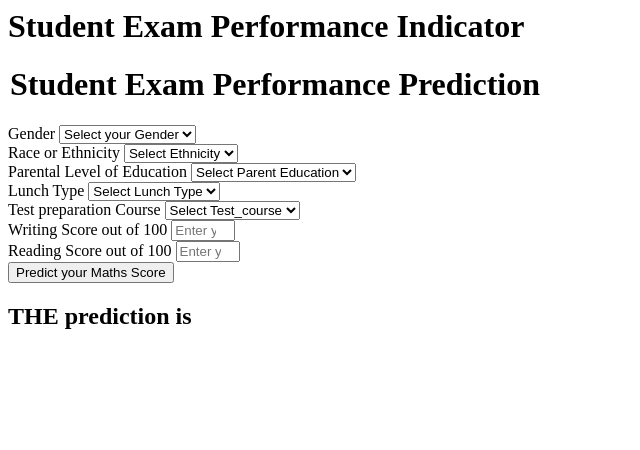
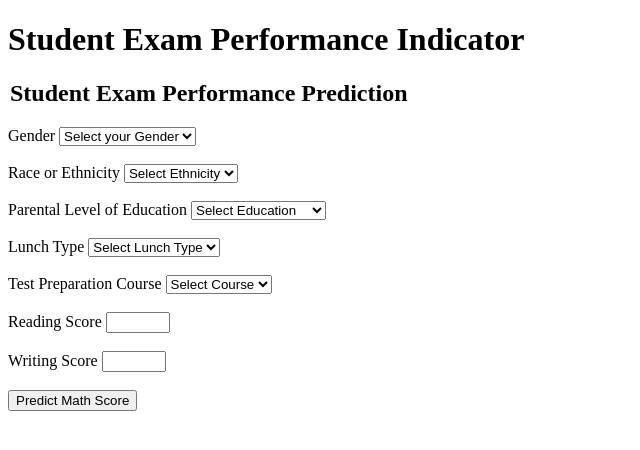
Before and after one commit to Rahuljha-cell/ML-Projects, a Flask app: page /predictdata in a window 1280 px wide. Shown: the top 450 px of the page, without its empty margins (0-640 px from the left). Run offline with Flask 3, Linux system fonts and the light colour scheme.

Commit message:
Fixed predict mapping and updated HTML templates

```diff
--- a/app.py
+++ b/app.py
@@ -4,37 +4,38 @@
 
 from sklearn.preprocessing import StandardScaler
 from src.pipeline.predict_pipeline import CustomData, PredictPipeline
-application=Flask(__name__)
 
-app=application
+application = Flask(__name__)
+app = application
 
-##Route for a home page
-
+# Route for home page
 @app.route('/')
 def index():
     return render_template('index.html')
-@app.route('/predictdata', methods=['GET','POST'])
+
+# Route for prediction form and result
+@app.route('/predictdata', methods=['GET', 'POST'])
 def predict_datapoint():
-    if request.method=='GET':
+    if request.method == 'GET':
         return render_template('home.html')
     else:
-        data=CustomData(
+        data = CustomData(
             gender=request.form.get('gender'),
             race_ethnicity=request.form.get('ethnicity'),
             parental_level_of_education=request.form.get('parental_level_of_education'),
             lunch=request.form.get('lunch'),
             test_preparation_course=request.form.get('test_preparation_course'),
-            reading_score=float(request.form.get('writing_score')),
-            writing_score=float(request.form.get('reading_score'))
+            reading_score=float(request.form.get('reading_score')),     # ✅ Corrected
+            writing_score=float(request.form.get('writing_score'))      # ✅ Corrected
+        )
 
-
-        )
-        pred_df=data.get_data_as_data_frame()
+        pred_df = data.get_data_as_data_frame()
         print(pred_df)
 
-        predict_pipeline=PredictPipeline()
-        results=predict_pipeline.predict(pred_df)
+        predict_pipeline = PredictPipeline()
+        results = predict_pipeline.predict(pred_df)
+
         return render_template('home.html', results=results[0])
 
-if __name__=="__main__":
-    app.run(host="0.0.0.0",debug=True)
+if __name__ == "__main__":
+    app.run(host="0.0.0.0", debug=True)
--- a/templates/home.html
+++ b/templates/home.html
@@ -1,111 +1,76 @@
-<html>
+<!-- templates/home.html -->
+<!DOCTYPE html>
+<html lang="en">
+<head>
+    <meta charset="UTF-8">
+    <title>Student Performance Prediction</title>
+</head>
 <body>
     <div class="login">
-       <h1>Student Exam Performance Indicator</h1>
+        <h1>Student Exam Performance Indicator</h1>
+        <form action="{{ url_for('predict_datapoint') }}" method="post">
+            <legend><h2>Student Exam Performance Prediction</h2></legend>
 
-       <form action="{{ url_for('predict_datapoint')}}" method="post">
-        <h1>
-            <legend>Student Exam Performance Prediction</legend>
-        </h1>
-        <div class="mb-3">
-            <label class="form-label">Gender</label>
-            <select class="form-control" name="gender" placeholder="Enter you Gender" required>
-                <option class="placeholder" selected disabled value="">Select your Gender</option>
-                <option value="male">
-                    Male
-                </option>
-                <option value="female">
-                    Female
-                </option>
-            </select>
-        </div>
-        <div class="mb-3">
-            <label class="form-label">Race or Ethnicity</label>
-            <select class="form-control" name="ethnicity" placeholder="Enter you ethnicity" required>
-                <option class="placeholder" selected disabled value="">Select Ethnicity</option>
-                <option value="group A">
-                    Group A
-                </option>
-                <option value="group B">
-                    Group B
-                </option>
-                <option value="group C">
-                    Group C
-                </option>
-                <option value="group D">
-                    Group D
-                </option>
-                <option value="group E">
-                    Group E
-                </option>
-            </select>
-        </div>
-        <div class="mb-3">
-            <label class="form-label">Parental Level of Education</label>
-            <select class="form-control" name="parental_level_of_education"
-                placeholder="Enter you Parent Education" required>
-                <option class="placeholder" selected disabled value="">Select Parent Education</option>
-                <option value="associate's degree">
-                    associate's degree
-                </option>
-                <option value="bachelor's degree">
-                    bachelor's degree
-                </option>
-                <option value="high school">
-                    high school
-                </option>
-                <option value="master's degree">
-                    master's degree
-                </option>
-                <option value="some college">
-                    some college
-                </option>
-                <option value="some high school">
-                    some high school
-                </option>
-            </select>
-        </div>
-        <div class="mb-3">
-            <label class="form-label">Lunch Type</label>
-            <select class="form-control" name="lunch" placeholder="Enter you Lunch" required>
-                <option class="placeholder" selected disabled value="">Select Lunch Type</option>
-                <option value="free/reduced">
-                    free/reduced
-                </option>
-                <option value="standard">
-                    standard
-                </option>
-            </select>
-        </div>
-        <div class="mb-3">
-            <label class="form-label">Test preparation Course</label>
-            <select class="form-control" name="test_preparation_course" placeholder="Enter you Course"
-                required>
-                <option class="placeholder" selected disabled value="">Select Test_course</option>
-                <option value="none">
-                    None
-                </option>
-                <option value="completed">
-                    Completed
-                </option>
-            </select>
-        </div>
-        <div class="mb-3">
-            <label class="form-label">Writing Score out of 100</label>
-            <input class="form-control" type="number" name="reading_score"
-                placeholder="Enter your Reading score" min='0' max='100' />
-        </div>
-        <div class="mb-3">
-            <label class="form-label">Reading Score out of 100</label>
-            <input class="form-control" type="number" name="writing_score"
-                placeholder="Enter your Reading Score" min='0' max='100' />
-        </div>
-        <div class="mb-3">
-            <input class="btn btn-primary" type="submit" value="Predict your Maths Score" required />
-        </div>
-    </form>
-    <h2>
-       THE  prediction is {{results}}
-    </h2>
-   <body>
+            <!-- Gender -->
+            <label>Gender</label>
+            <select name="gender" required>
+                <option disabled selected value="">Select your Gender</option>
+                <option value="male">Male</option>
+                <option value="female">Female</option>
+            </select><br><br>
+
+            <!-- Ethnicity -->
+            <label>Race or Ethnicity</label>
+            <select name="ethnicity" required>
+                <option disabled selected value="">Select Ethnicity</option>
+                <option value="group A">Group A</option>
+                <option value="group B">Group B</option>
+                <option value="group C">Group C</option>
+                <option value="group D">Group D</option>
+                <option value="group E">Group E</option>
+            </select><br><br>
+
+            <!-- Parental Education -->
+            <label>Parental Level of Education</label>
+            <select name="parental_level_of_education" required>
+                <option disabled selected value="">Select Education</option>
+                <option value="associate's degree">Associate's degree</option>
+                <option value="bachelor's degree">Bachelor's degree</option>
+                <option value="high school">High school</option>
+                <option value="master's degree">Master's degree</option>
+                <option value="some college">Some college</option>
+                <option value="some high school">Some high school</option>
+            </select><br><br>
+
+            <!-- Lunch -->
+            <label>Lunch Type</label>
+            <select name="lunch" required>
+                <option disabled selected value="">Select Lunch Type</option>
+                <option value="free/reduced">Free/Reduced</option>
+                <option value="standard">Standard</option>
+            </select><br><br>
+
+            <!-- Test Preparation -->
+            <label>Test Preparation Course</label>
+            <select name="test_preparation_course" required>
+                <option disabled selected value="">Select Course</option>
+                <option value="none">None</option>
+                <option value="completed">Completed</option>
+            </select><br><br>
+
+            <!-- Reading & Writing Score -->
+            <label>Reading Score</label>
+            <input type="number" name="reading_score" min="0" max="100" required><br><br>
+
+            <label>Writing Score</label>
+            <input type="number" name="writing_score" min="0" max="100" required><br><br>
+
+            <input type="submit" value="Predict Math Score">
+        </form>
+
+        {% if results %}
+            <h2>Predicted Math Score: {{ results }}</h2>
+        {% endif %}
+    </div>
+</body>
 </html>
```
Also changed, not shown: templates/index.html (+5 -4 lines).
